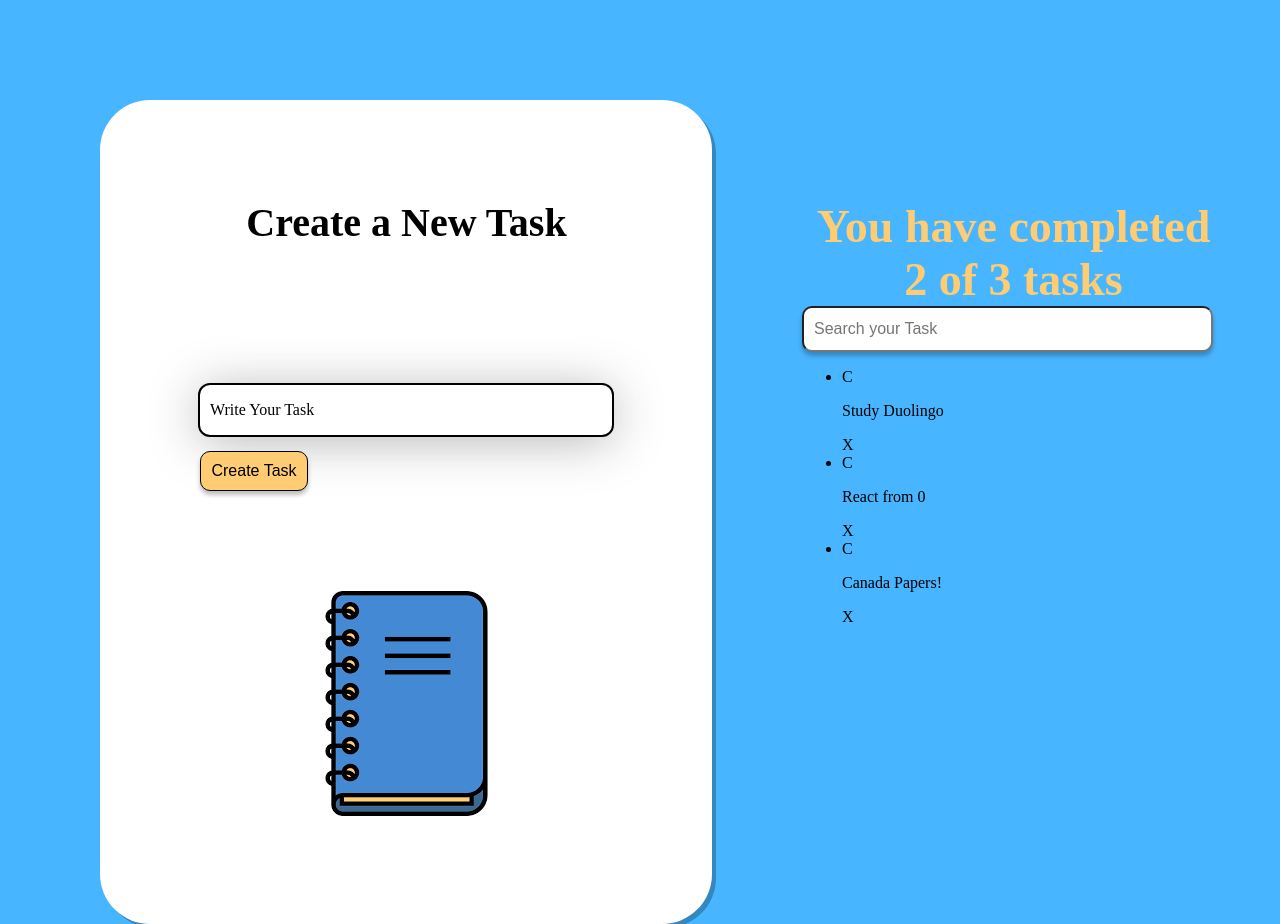
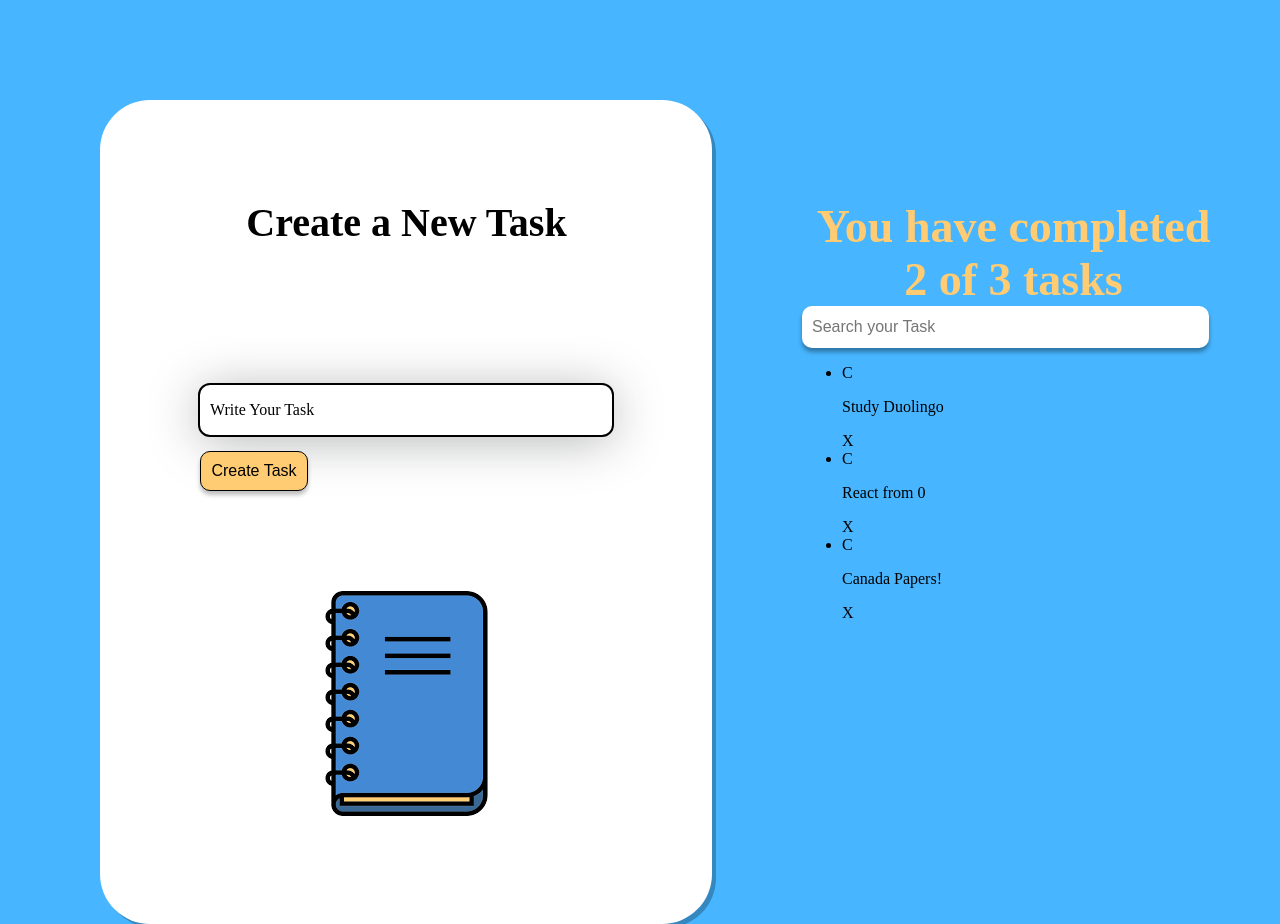
Before and after one commit to IvanDazaR/TodoReact, a React (Create React App) app: page / in a window 1280 px wide. Built offline with nearby package versions, Linux system fonts and the light colour scheme; a web font is replaced by a local one.

Commit message:
[Fix] todo search with some styles

```diff
--- a/src/styles/TodoSearch.scss
+++ b/src/styles/TodoSearch.scss
@@ -5,8 +5,10 @@
     height: 40px;
     left: 812px;
     top: 322px;
+    border: none;
     border-radius: 10px;
-    box-shadow: 0 4px 4px rgba($color: #000000, $alpha: 0.25);
+    box-shadow: 0 4px 4px rgba($color: #000000, $alpha: 0.35);
+
 }
 ::placeholder {
     padding: 8px;
@@ -15,3 +17,6 @@
     font-size: 16px;
     line-height: 18px;
 }
+:focus {
+    outline-color: $blue-light;
+}
```
